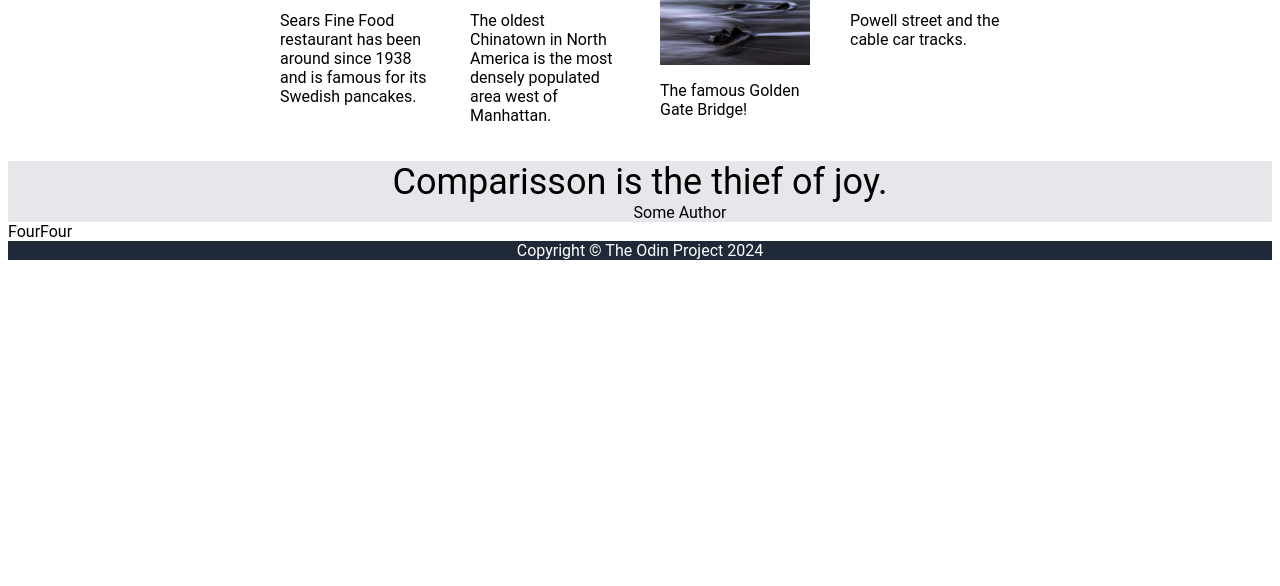
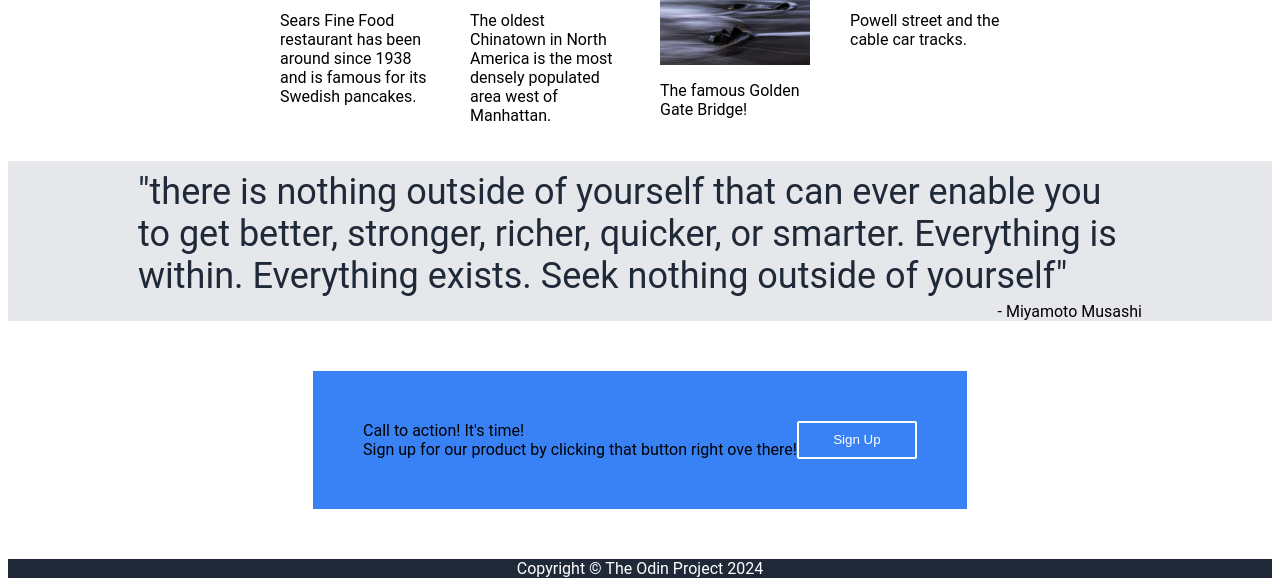
Before and after one commit to ShinSFC/landing-page, a plain HTML site: page index.html in a window 1280 px wide. Shown: the part 550-1136 px from the top of the page. Before the commit the page ends 818 px from the top, so only its background shows below. Drawn offline with Linux system fonts and the light colour scheme.

Commit message:
add class four

```diff
--- a/index.html
+++ b/index.html
@@ -20,7 +20,7 @@
                 <div class="one-text">
                     The mid 1970's Cutlass is a rare car to see on the road.
                 </div>
-                <button class="one-button">Sign Up</button>
+                <button class="sign-up-one">Sign Up</button>
             </div>
             <img class="cutlass" src="images/cutlass.jpg" alt="classic cutlass" height="180">
         </div>
@@ -49,14 +49,20 @@
 
         <div class="three">
             <div class="quote">
-                Comparisson is the thief of joy.
+                "there is nothing outside of yourself that can ever enable you to get better, stronger, richer, quicker, or smarter. Everything is within. Everything exists. Seek nothing outside of yourself"
             </div>
             <div class="author">
-                Some Author
+                - Miyamoto Musashi
             </div>
         </div>
         <div class="four">
-            FourFour
+            <div class="four-left-side">
+                <div class="four-header">Call to action! It's time!</div>
+                <div class="four-text">
+                    Sign up for our product by clicking that button right ove there!
+                </div>
+            </div>
+            <button class="sign-up-two">Sign Up</button>
         </div>
 
         <div class="footer">
--- a/style.css
+++ b/style.css
@@ -50,7 +50,7 @@ a {
     font-weight: 700;
 }
 
-.one-button {
+.sign-up-one {
     color:white;
     background: #3882F6;
     border: 0;
@@ -98,13 +98,38 @@ p {
 }
 
 .quote {
-    color: #1F2937
+    color: #1F2937;
     font-style: "light italic", sans-serif;
     font-size: 36px;
+    margin: 10px 130px 5px;
 }
 
 .author {
-   margin-left: 80px;
+    align-self: flex-end;
+    margin-right: 130px;
+}
+
+.four {
+    background-color: #3882F6;
+    display:flex;
+    align-self: center;
+    justify-content: space-between;
+    padding: 50px;
+    margin: 50px;
+
+}
+
+.four-left-side {
+        display: flex;
+        flex-direction: column;
+}
+
+.sign-up-two {
+    color: white;
+    background: #3882F6;
+    border: 2px solid white;
+    border-radius: 2px;
+    width: 120px;
 }
 
 .footer {
```
Also changed, not shown: 1 other file.
